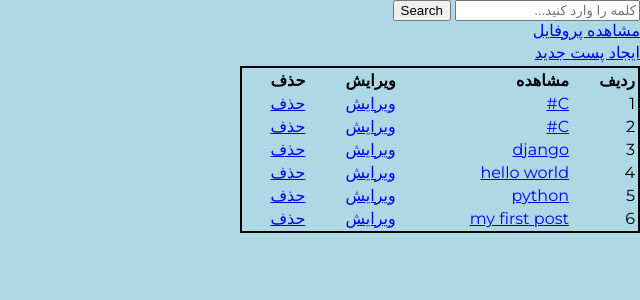
After one commit to Rocker066/sabzlearn-django, a Django app: page /blog/profile/ in a window 1280 px wide. The commit adds this page. Shown: the top 300 px of the page, without its empty margins (640-1280 px from the left). Run offline with Django 5.2, Linux system fonts and the light colour scheme; a user stored in the database is signed in; data comes from the database, SQL or seed files in the repository.

```diff
--- a/sabzweb/blog/models.py
+++ b/sabzweb/blog/models.py
@@ -1,11 +1,15 @@
-from dataclasses import fields
-
+import os
+from datetime import datetime
 from django.db import models
+from django.db.models.signals import post_delete
+from django.dispatch import receiver
 from django.template.defaultfilters import default
 from django.utils import timezone
 from django.contrib.auth.models import User
 from django_jalali.db import models as jmodels
 from django.urls import reverse
+from django_resized import ResizedImageField
+from django.template.defaultfilters import slugify
 
 
 # Define Custom Manager (optional) to filter queryset of published posts
@@ -56,6 +60,19 @@ class Post(models.Model):
     def get_absolute_url(self):
         return reverse('blog:post_detail', args=[self.id])
 
+    # Override the save method of the model to automatically generate slug using slugify
+    def save(self, *args, **kwargs):
+        if not self.slug:
+            self.slug = slugify(self.title)
+            super().save(*args, **kwargs)
+
+    ## Another way to override delete method to delete all the images of a post when the post is deleted
+    # def delete(self, *args, **kwargs):
+    #     for img in self.images.all():
+    #         storage, path = img.image_file.storage, img.image_file.path
+    #         storage.delete(path)
+    #     super().delete(*args, **kwargs)
+
     def __str__(self):
         return self.title
 
@@ -98,8 +115,10 @@ class Comments(models.Model):
 
 
 class Image(models.Model):
+    current_year = datetime.now().year
     post = models.ForeignKey(Post, on_delete=models.CASCADE, related_name='images', verbose_name='تصویر')
-    image_file = models.ImageField(upload_to='post_images/')
+    # Using django-resized for modify images better
+    image_file = ResizedImageField(upload_to=f'post_images/{current_year}', size=[500, 500], quality=100, crop=['middle', 'center'])
     title = models.CharField(max_length=250, verbose_name='عنوان', null=True, blank=True)
     description = models.TextField(verbose_name='توضیحات', null=True, blank=True)
     created = models.DateTimeField(auto_now_add=True)
@@ -113,4 +132,13 @@ class Image(models.Model):
         verbose_name_plural = 'عکس ها'
 
     def __str__(self):
-        return self.title if self.title else 'None'
+        return self.title if self.title else self.image_file.name
+
+
+# Delete image files of the post from server when the post instance is deleted
+@receiver(post_delete, sender=Image)
+def delete_image_on_post_delete(sender, instance, **kwargs):
+    """Delete image file from filesystem when the Image instance is deleted."""
+    if instance.image_file:
+        if os.path.isfile(instance.image_file.path):
+            os.remove(instance.image_file.path)
--- /dev/null
+++ b/sabzweb/blog/templates/blog/profile.html
@@ -0,0 +1,21 @@
+{% extends 'parent/base.html' %}
+{% block title %}Profile{% endblock %}
+{% block content %}
+    <p><a href="{% url 'blog:create_post' %}">ایجاد پست جدید</a></p>
+    <table style="border: 2px solid black; width: 400px; height: fit-content; text-align: right;" >
+        <tr>
+            <th>ردیف</th>
+            <th>مشاهده</th>
+            <th>ویرایش</th>
+            <th>حذف</th>
+        </tr>
+        {% for post in posts %}
+            <tr>
+                <td>{{ forloop.counter }}</td>
+                <td><a href="{{ post.get_absolute_url }}">{{ post.title }}</a></td>
+                <td><a href="#">ویرایش</a></td>
+                <td><a href="{% url 'blog:delete_post' post.id %}">حذف</a></td>
+            </tr>
+    {% endfor %}
+    </table>
+{% endblock %}
--- a/sabzweb/blog/templates/partials/header.html
+++ b/sabzweb/blog/templates/partials/header.html
@@ -1,5 +1,5 @@
 <form method="get" action="{% url 'blog:post_search' %}">
     <input type="text" name="query" required placeholder="کلمه را وارد کنید...">
     <input type="submit" value="Search">
-
 </form>
+<a href="{% url 'blog:profile' %}">مشاهده پروفایل</a>
--- a/sabzweb/blog/urls.py
+++ b/sabzweb/blog/urls.py
@@ -12,4 +12,7 @@ urlpatterns = [
     path('posts/<int:pk>/comment', views.post_comment, name='post_comment'),
     path('ticket/', views.ticket, name='ticket'),
     path('search/', views.post_search, name='post_search'),
+    path('profile/', views.profile, name='profile'),
+    path('profile/create_post', views.create_post, name='create_post'),
+    path('profile/delete_post/<int:pk>', views.delete_post, name='delete_post'),
 ]
--- a/sabzweb/blog/views.py
+++ b/sabzweb/blog/views.py
@@ -1,13 +1,14 @@
 from django.contrib.postgres.search import SearchVector, SearchQuery, SearchRank, TrigramSimilarity
+from django.db.transaction import commit
 from django.shortcuts import render, get_object_or_404, redirect
 from django.http import HttpResponse, Http404
-from .models import Post, Ticket
+from .models import Post, Ticket, Image
 from .forms import *
 from django.core.paginator import Paginator, EmptyPage, PageNotAnInteger
 from django.views.generic import ListView, DetailView
 from django.views.decorators.http import require_POST
 from django.db.models import Q
-
+from itertools import chain
 
 def index(request):
     return render(request, 'blog/index.html')
@@ -155,10 +156,45 @@ def post_search(request):
                 .filter(similarity__gt=0.1)
             results2 = Post.published.annotate(similarity=TrigramSimilarity('description', query))\
                 .filter(similarity__gt=0.1)
-            results = (results1 | results2).order_by('-similarity')
+            results3 = Image.objects.annotate(similarity=TrigramSimilarity('title', query)).filter(similarity__gt=0.1)
+            # results = (results1 | results2 | results3).order_by('-similarity')
+            results = list(chain(results1, results2, results3))
+            print(results)
 
     context = {
         'query': query,
         'results': results
     }
     return render(request, 'blog/search.html', context)
+
+
+def profile(request):
+    user = request.user
+    posts = Post.published.filter(author=user)
+    context = {
+        'posts': posts
+    }
+    return render(request, 'blog/profile.html', context)
+
+
+def create_post(request):
+    if request.method == 'POST':
+        form = CreatePostForm(request.POST, request.FILES)
+        if form.is_valid():
+            post = form.save(commit=False)
+            post.author = request.user
+            post.save()
+            Image.objects.create(image_file=form.cleaned_data['image1'], post=post)
+            Image.objects.create(image_file=form.cleaned_data['image2'], post=post)
+            return redirect('blog:profile')
+    else:
+        form = CreatePostForm()
+    return render(request, 'forms/create_post.html', {'form': form})
+
+
+def delete_post(request, pk):
+    post = get_object_or_404(Post, pk=pk)
+    if request.method == 'POST':
+        post.delete()
+        return redirect('blog:profile')
+    return render(request, 'forms/delete_post.html', {'post': post})
```
Also changed, not shown: sabzweb/blog/forms.py (+11 -1 lines), sabzweb/blog/templates/forms/create_post.html (added, +9 -0 lines), sabzweb/blog/templates/forms/delete_post.html (added, +13 -0 lines), sabzweb/sabzweb/settings.py (+10 -0 lines).
